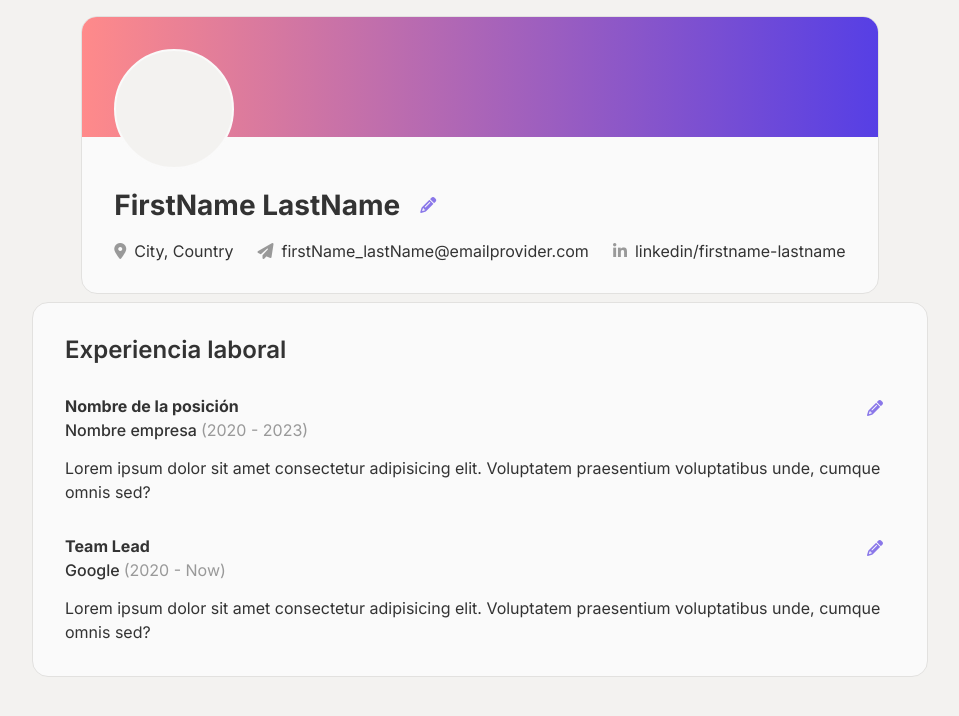
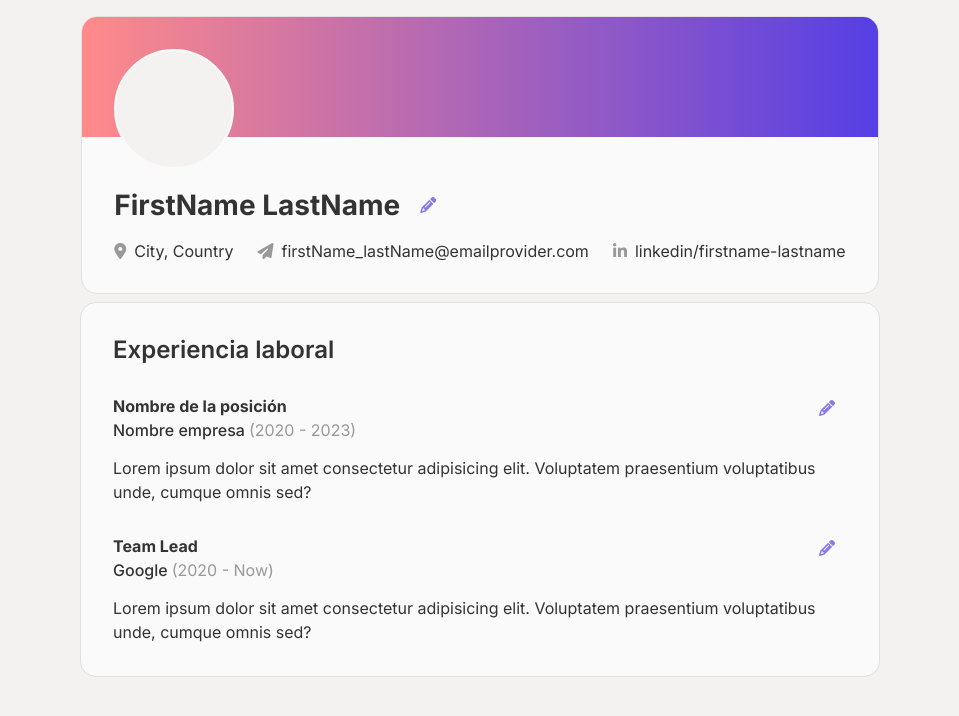
Before and after one commit to MMadlos/cv-app-builder, a React (Vite) app: page / in a window 1280 px wide. Shown: the top 716 px of the page, without its empty margins (160-1119 px from the left). Built offline with nearby package versions, Linux system fonts and the light colour scheme.

Commit message:
Fix layout and reordered some repetead css

```diff
--- a/src/styles/App.css
+++ b/src/styles/App.css
@@ -71,6 +71,13 @@ main {
 	flex-direction: column;
 	align-items: center;
 	gap: 8px;
+	flex-grow: 1;
+}
+
+section,
+.edit {
+	max-width: 800px;
+	min-width: 400px;
 }
 
 /* PERSONAL DETAILS */
@@ -146,8 +153,7 @@ section.personal-details {
 	border-radius: 16px;
 	background-color: var(--white-bg);
 	padding: 32px;
-	max-width: 800px;
-	min-width: 400px;
+
 	width: 100%;
 
 	display: flex;
```
